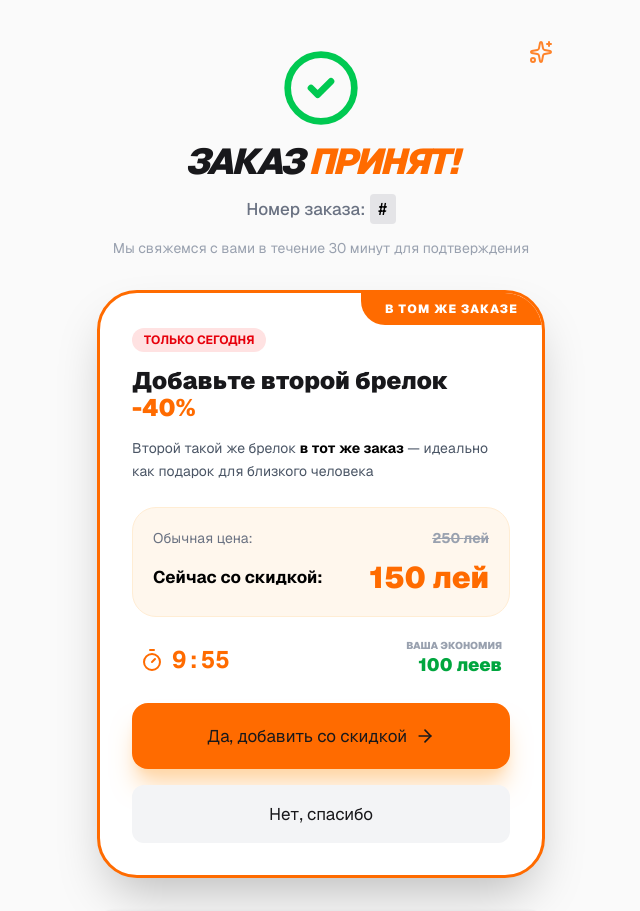
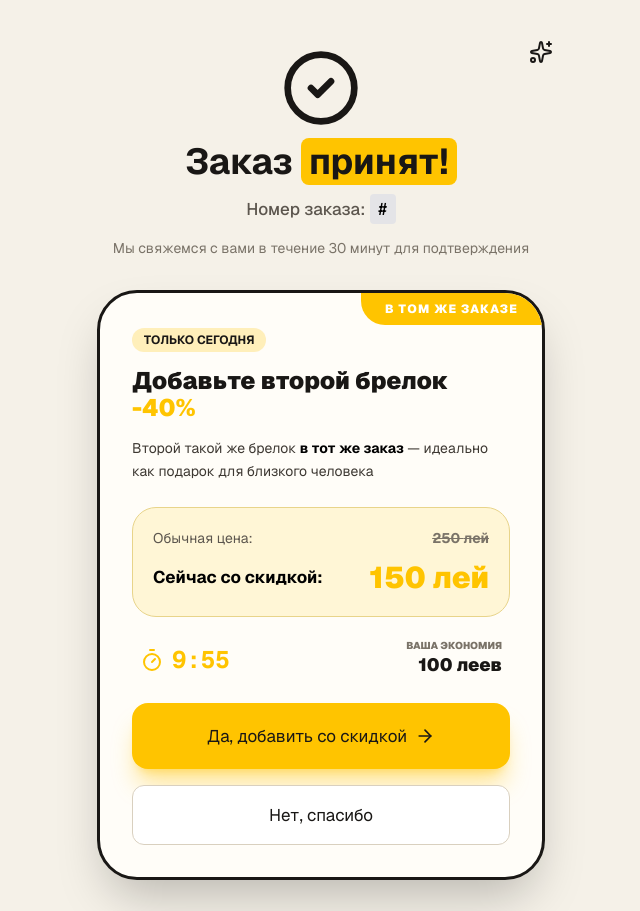
Before and after one commit to Wasilevz/photobrelok-site, a Next.js app: page /thanks in a window 1280 px wide. Shown: the top 911 px of the page, without its empty margins (319-959 px from the left). Built offline with nearby package versions, Linux system fonts and the light colour scheme.

Commit message:
Restyle thank-you page to brand palette

```diff
--- a/app/thanks/page.tsx
+++ b/app/thanks/page.tsx
@@ -65,66 +65,66 @@ function ThankYouContent() {
   };
 
   return (
-    <div className="min-h-screen bg-[#FAFAFA] flex flex-col items-center py-12 px-4 text-[#18181B] font-sans">
+    <div className="min-h-screen bg-[#F5F1E8] flex flex-col items-center py-12 px-4 text-[#191715] font-sans">
 
       {/* 1. Блок успеха */}
       <div className="max-w-md w-full text-center space-y-4 mb-8 animate-in fade-in slide-in-from-top-4 duration-1000">
         <div className="flex justify-center relative">
-          <CheckCircle2 className="w-20 h-20 text-green-500" />
-          <Sparkles className="absolute -top-2 -right-2 text-[#FF6B00] animate-pulse" />
+          <CheckCircle2 className="w-20 h-20 text-[#191715]" />
+          <Sparkles className="absolute -top-2 -right-2 text-[#191715]" />
         </div>
-        <h1 className="text-4xl font-black uppercase italic tracking-tighter leading-none">
-          {dict.thanks.orderAccepted} <span className="text-[#FF6B00]">{dict.thanks.accepted}</span>
+        <h1 className="text-4xl font-bold leading-none">
+          {dict.thanks.orderAccepted} <span className="text-[#191715] bg-[#FFC400] px-2 rounded-lg">{dict.thanks.accepted}</span>
         </h1>
-        <p className="text-gray-500 font-medium">
+        <p className="text-[#5C564E] font-medium">
           {dict.thanks.orderNumber} <span className="text-black bg-zinc-200 px-2 py-1 rounded font-mono">#{orderId}</span>
         </p>
-        <p className="text-gray-400 text-sm">
+        <p className="text-[#7A7368] text-sm">
           {dict.thanks.willContact}
         </p>
       </div>
 
       {/* 2. Оффер-апселл */}
       {status === 'pending' ? (
-        <div className="max-w-md w-full bg-white border-[3px] border-[#FF6B00] rounded-[40px] p-8 shadow-2xl relative overflow-hidden animate-in zoom-in duration-700">
-          <div className="absolute top-0 right-0 bg-[#FF6B00] text-white px-6 py-2 rounded-bl-3xl font-black text-xs uppercase tracking-widest">
+        <div className="max-w-md w-full bg-[#FFFDF8] border-[3px] border-[#191715] rounded-[40px] p-8 shadow-2xl relative overflow-hidden animate-in zoom-in duration-700">
+          <div className="absolute top-0 right-0 bg-[#FFC400] text-white px-6 py-2 rounded-bl-3xl font-black text-xs uppercase tracking-widest">
             {dict.thanks.sameOrderBadge}
           </div>
 
           <div className="mb-4">
-            <span className="inline-block bg-red-100 text-red-600 text-xs font-bold px-3 py-1 rounded-full uppercase">
+            <span className="inline-block bg-[#FFC400]/25 text-[#191715] text-xs font-bold px-3 py-1 rounded-full uppercase bg-[#FFC400]">
               {dict.thanks.todayOnly}
             </span>
           </div>
 
           <h2 className="text-2xl font-black leading-[1.1] mb-4">
             {dict.thanks.upsellTitle1}<br />
-            <span className="text-[#FF6B00]">{dict.thanks.upsellDiscount}</span>
+            <span className="text-[#FFC400]">{dict.thanks.upsellDiscount}</span>
           </h2>
 
-          <p className="text-gray-600 mb-6 leading-relaxed text-sm">
+          <p className="text-[#3D3832] mb-6 leading-relaxed text-sm">
             {dict.thanks.upsellDescPre} <span className="font-bold text-black">{dict.thanks.upsellDescBold}</span> {dict.thanks.upsellDescPost}
           </p>
 
-          <div className="space-y-3 mb-6 bg-orange-50 p-5 rounded-3xl border border-orange-100">
+          <div className="space-y-3 mb-6 bg-[#FFF6D6] p-5 rounded-3xl border border-[#E8D48A]">
             <div className="flex justify-between items-center text-sm">
-              <span className="text-gray-500">{dict.thanks.regularPrice}</span>
-              <span className="font-bold line-through text-gray-400">250 {dict.thanks.currency}</span>
+              <span className="text-[#5C564E]">{dict.thanks.regularPrice}</span>
+              <span className="font-bold line-through text-[#7A7368]">250 {dict.thanks.currency}</span>
             </div>
             <div className="flex justify-between items-center">
               <span className="font-bold text-black">{dict.thanks.discountPrice}</span>
-              <span className="text-3xl font-black text-[#FF6B00]">150 {dict.thanks.currency}</span>
+              <span className="text-3xl font-black text-[#FFC400]">150 {dict.thanks.currency}</span>
             </div>
           </div>
 
           <div className="flex items-center justify-between mb-6 px-2">
-            <div className="flex items-center gap-2 text-[#FF6B00] font-mono font-bold text-2xl">
+            <div className="flex items-center gap-2 text-[#FFC400] font-mono font-bold text-2xl">
               <Timer className="w-6 h-6" />
               {formatTime(timeLeft)}
             </div>
             <div className="text-right leading-none">
-              <div className="text-[10px] font-black uppercase text-gray-400">{dict.thanks.youSave}</div>
-              <div className="text-lg font-black text-green-600">{dict.thanks.saveAmount}</div>
+              <div className="text-[10px] font-black uppercase text-[#7A7368]">{dict.thanks.youSave}</div>
+              <div className="text-lg font-black text-[#191715]">{dict.thanks.saveAmount}</div>
             </div>
           </div>
 
@@ -137,7 +137,7 @@ function ThankYouContent() {
           <button
             onClick={handleUpsell}
             disabled={isLoading}
-            className="w-full py-5 bg-[#FF6B00] hover:bg-[#E65C00] text-white font-black rounded-2xl shadow-xl transition-all duration-300 flex items-center justify-center gap-3 group active:scale-[0.98] disabled:opacity-70 shadow-orange-200"
+            className="w-full py-5 bg-[#FFC400] hover:bg-[#E6B000] text-[#191715] font-black rounded-2xl shadow-xl transition-all duration-300 flex items-center justify-center gap-3 group active:scale-[0.98] disabled:opacity-70 shadow-[#FFC400]/40"
           >
             {isLoading ? (
               <span className="flex items-center gap-2">
@@ -157,26 +157,26 @@ function ThankYouContent() {
 
           <button
             onClick={() => setStatus('declined')}
-            className="w-full mt-4 py-4 bg-gray-100 hover:bg-gray-200 text-gray-600 font-bold rounded-xl transition-colors text-sm"
+            className="w-full mt-4 py-4 bg-white border border-[#D9D0BF] hover:bg-[#F5F1E8] text-[#191715] font-bold rounded-xl transition-colors text-sm"
           >
             {dict.thanks.noThanks}
           </button>
         </div>
       ) : status === 'accepted' ? (
-        <div className="max-w-md w-full bg-zinc-900 text-white rounded-[40px] p-10 text-center animate-in fade-in zoom-in duration-500">
-          <div className="w-20 h-20 bg-[#FF6B00]/20 rounded-full flex items-center justify-center mx-auto mb-6">
-            <Package className="w-10 h-10 text-[#FF6B00]" />
+        <div className="max-w-md w-full bg-[#191715] text-[#F5F1E8] rounded-[40px] p-10 text-center animate-in fade-in zoom-in duration-500">
+          <div className="w-20 h-20 bg-[#FFC400]/20 rounded-full flex items-center justify-center mx-auto mb-6">
+            <Package className="w-10 h-10 text-[#FFC400]" />
           </div>
           <h2 className="text-2xl font-black uppercase">{dict.thanks.acceptedTitle}</h2>
-          <p className="text-zinc-400 mt-3">{dict.thanks.acceptedDescLine1} <br />{dict.thanks.acceptedDescLine2}</p>
+          <p className="text-[#B8B0A4] mt-3">{dict.thanks.acceptedDescLine1} <br />{dict.thanks.acceptedDescLine2}</p>
         </div>
       ) : (
-        <div className="max-w-md w-full bg-white border border-zinc-200 rounded-[40px] p-8 text-center">
-          <div className="w-16 h-16 bg-zinc-100 rounded-full flex items-center justify-center mx-auto mb-4">
-            <CheckCircle2 className="w-8 h-8 text-zinc-400" />
+        <div className="max-w-md w-full bg-[#FFFDF8] border border-[#D9D0BF] rounded-[40px] p-8 text-center">
+          <div className="w-16 h-16 bg-[#F5F1E8] rounded-full flex items-center justify-center mx-auto mb-4">
+            <CheckCircle2 className="w-8 h-8 text-[#B8B0A4]" />
           </div>
           <h2 className="text-xl font-bold">{dict.thanks.neutralTitle}</h2>
-          <p className="text-gray-400 mt-2 text-sm">
+          <p className="text-[#7A7368] mt-2 text-sm">
             {status === 'expired'
               ? dict.thanks.neutralExpired
               : dict.thanks.neutralDeclined}
@@ -186,20 +186,20 @@ function ThankYouContent() {
 
       {/* Инфо */}
       <div className="max-w-md w-full mt-8 space-y-3">
-        <div className="bg-white p-4 rounded-2xl flex items-center gap-3 border border-zinc-100 shadow-sm">
-          <div className="w-10 h-10 bg-orange-50 rounded-xl flex items-center justify-center text-[#FF6B00]">
+        <div className="bg-[#FFFDF8] p-4 rounded-2xl flex items-center gap-3 border border-[#E5DCCB] shadow-sm">
+          <div className="w-10 h-10 bg-[#FFF6D6] rounded-xl flex items-center justify-center text-[#FFC400]">
             <CheckCircle2 className="w-5 h-5" />
           </div>
           <div>
             <h4 className="font-bold text-sm">{dict.thanks.paymentTitle}</h4>
-            <p className="text-xs text-gray-400">{dict.thanks.paymentSub}</p>
+            <p className="text-xs text-[#7A7368]">{dict.thanks.paymentSub}</p>
           </div>
         </div>
       </div>
 
       <button
         onClick={() => router.push('/')}
-        className="mt-8 w-full max-w-md py-4 bg-white border-2 border-gray-200 text-gray-600 font-bold rounded-xl hover:bg-gray-50 hover:border-gray-300 transition-all flex items-center justify-center gap-2"
+        className="mt-8 w-full max-w-md py-4 bg-white border-2 border-gray-200 text-[#3D3832] font-bold rounded-xl hover:bg-gray-50 hover:border-gray-300 transition-all flex items-center justify-center gap-2"
       >
         {dict.thanks.backToSite}
       </button>
```
